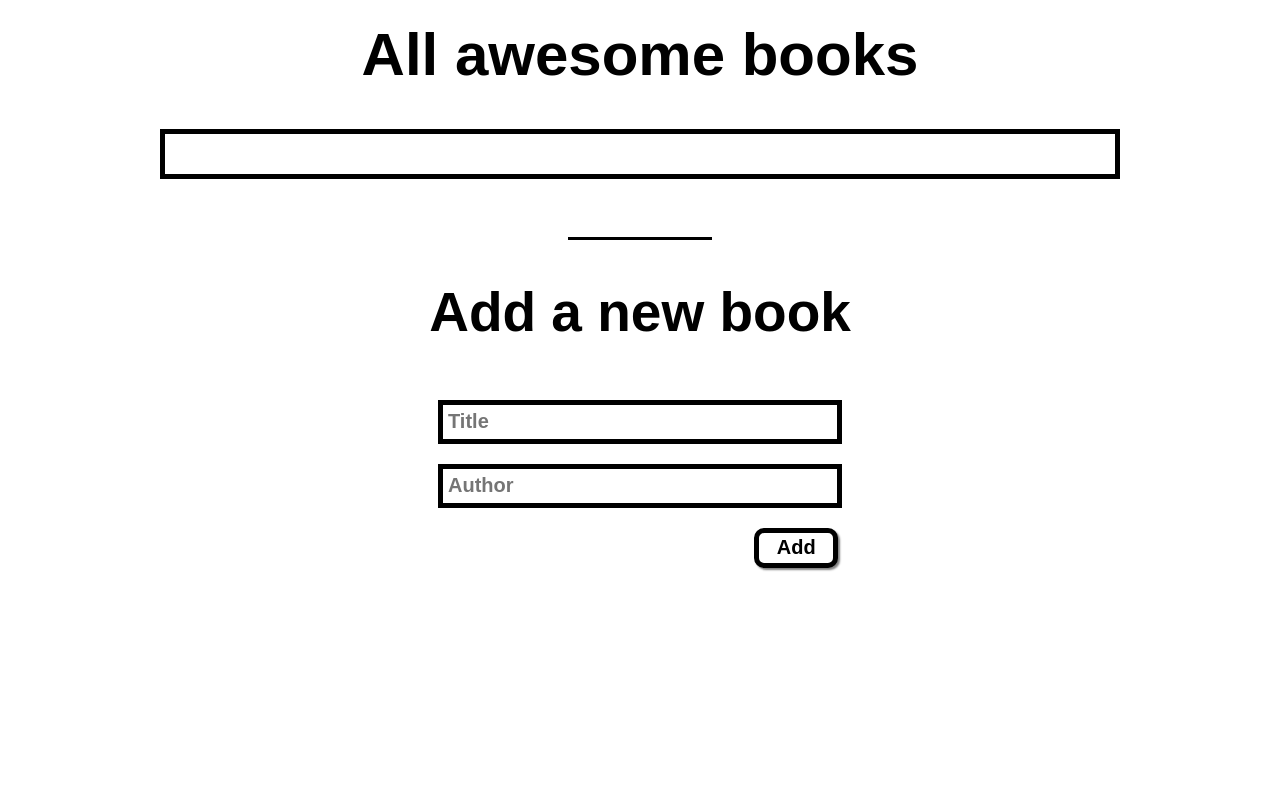
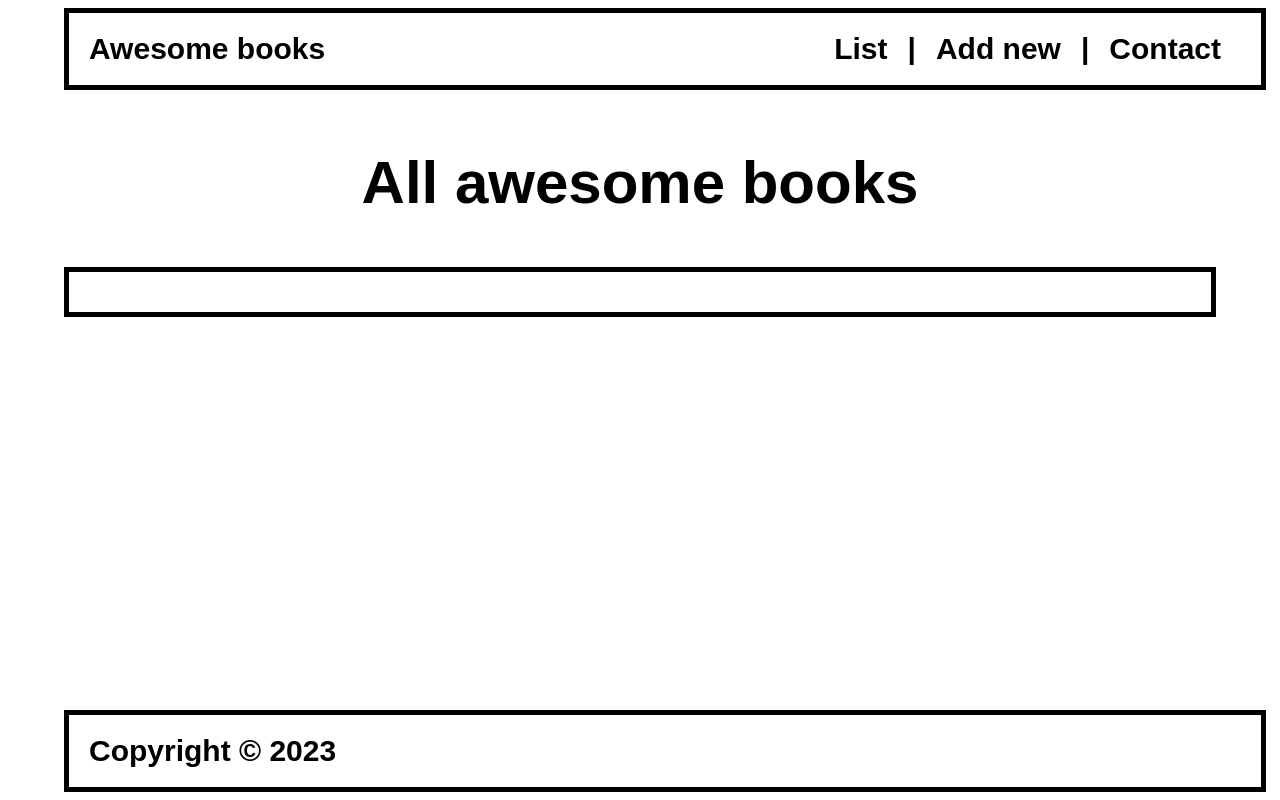
Before and after one commit to CVILLA09/Awesome-books, a website: page index.html in a window 1280 px wide. Drawn offline with Linux system fonts and the light colour scheme.

Commit message:
Update html/css/js to apply navigation functionality and styles

```diff
--- a/index.html
+++ b/index.html
@@ -9,20 +9,46 @@
 </head>
 
 <body>
-    <div id="main-container" class="main-container">
+    <header>
+        <nav>
+            <p class="header-title">Awesome books</p>
+            <ul id="navbar" class="navbar">
+                <li><a href="#" class="nav-link" data-section="main-container">List</a></li>
+                <li class="separator">|</li>
+                <li><a href="#" class="nav-link" data-section="second-container">Add new</a></li>
+                <li class="separator">|</li>
+                <li><a href="#" class="nav-link" data-section="contact-info">Contact</a></li>
+            </ul>
+        </nav>
+    </header>
+    <section id="main-container" class="main-container">
         <h1 class="main-title">All awesome books</h1>
         <div id="book-list" class="book-list">
             <!-- Books will be added here -->
         </div>
-        <br />
-        <hr>
+    </section>
+    <section id="second-container" class="second-container hidden">
         <h2 class="secondary-title">Add a new book</h2>
         <form id="book-form" class="book-form">
             <input type="text" id="title" placeholder="Title" required>
             <input type="text" id="author" placeholder="Author" required>
             <button type="submit" class="add-button">Add</button>
         </form>
-    </div>
+    </section>
+    <section id="contact-info" class="contact-info hidden">
+        <div class="contact-info-content">
+            <h1>Contact Information</h1>
+            <p>Do you have questions or you just want to say "Hello"? <br />You can reach out to us!</p>
+            <ul>
+                <li>Our email: mail@mail.com</li>
+                <li>Our phone number: 0043586534422</li>
+                <li>Our address: Streetname 22, 84503 City, Country</li>
+            </ul>
+        </div>
+    </section>
+    <footer>
+        <p>Copyright &copy; 2023</p>
+    </footer>
     <script src="script.js"></script>
 </body>
 
--- a/script.js
+++ b/script.js
@@ -77,5 +77,40 @@ form.addEventListener('submit', (event) => {
   document.getElementById('author').value = '';
 });
 
-// Display the books when the page loads
-window.onload = () => myBooks.displayBooks();
+// Display the books and the first section when the page loads
+window.onload = () => {
+  myBooks.displayBooks();
+  showSection('main-container'); // Show the first section
+};
+
+// Display the navigation links when clicked
+
+// Select all navigation links
+const navLinks = document.querySelectorAll('.nav-link');
+
+// Function to show a section and hide the others
+function showSection(sectionId) {
+  // Select all sections
+  const sections = document.querySelectorAll('section');
+
+  // Hide all sections
+  sections.forEach((section) => {
+    section.style.display = 'none'; // Use inline styles to hide the sections
+  });
+
+  // Show the section with the given id
+  const sectionToShow = document.getElementById(sectionId);
+  sectionToShow.style.display = 'block'; // Use inline styles to show the section
+}
+
+// Add event listeners to the navigation links
+navLinks.forEach((link) => {
+  link.addEventListener('click', (event) => {
+    // Prevent the default action
+    event.preventDefault();
+
+    // Show the section that corresponds to the clicked link
+    const sectionId = event.target.getAttribute('data-section');
+    showSection(sectionId);
+  });
+});
--- a/style.css
+++ b/style.css
@@ -7,9 +7,63 @@ body {
   align-items: center;
 }
 
+/* HEADER SECTION */
+header {
+  border: 5px solid black;
+  padding: 20px;
+  margin: 0;
+  margin-top: 1vh;
+  width: 90%;
+  height: 4vh;
+  font-size: 30px;
+  position: fixed;
+  top: 0;
+  left: 5%;
+  right: 5%;
+  display: flex;
+  align-items: center;
+}
+
+nav {
+  display: flex;
+  justify-content: space-between;
+  width: 100%;
+}
+
+.header-title {
+  font-size: 30px;
+  font-weight: bolder;
+}
+
+.navbar {
+  display: flex;
+  align-items: center;
+  list-style: none;
+  padding: 0;
+}
+
+.nav-link {
+  font-size: 30px;
+  font-style: normal;
+  padding: 20px;
+  text-decoration: none;
+  color: inherit;
+  font-weight: bolder;
+}
+
+.separator {
+  height: auto;
+  font-weight: bolder;
+}
+
+/* MAIN CONTAINER */
+
 .main-container {
-  width: 75%;
+  width: 90%;
   margin: auto;
+  margin-top: 16vh;
+  left: 5%;
+  right: 5%;
 }
 
 .main-title {
@@ -24,6 +78,8 @@ body {
   margin: 20px 0;
   max-height: 40vh;
   overflow-y: auto;
+  left: 5%;
+  right: 5%;
 }
 
 .book-list div {
@@ -63,10 +119,19 @@ body {
   box-shadow: 2px 2px 2px gray;
 }
 
+.second-container {
+  width: 90%;
+  margin: auto;
+  margin-top: 16vh;
+  left: 5%;
+  right: 5%;
+  display: none;
+}
+
 .secondary-title {
   text-align: center;
-  margin-top: 40px;
-  font-size: 55px;
+  margin-top: 30px;
+  font-size: 60px;
 }
 
 .book-form {
@@ -77,11 +142,11 @@ body {
 }
 
 .book-form input {
-  margin: 10px 0;
+  margin: 30px 0;
   border: 5px solid black;
   padding: 5px;
-  width: 30vw;
-  height: 3vh;
+  width: 40vw;
+  height: 4vh;
   font-size: 20px;
   font-weight: bold;
 }
@@ -103,16 +168,58 @@ body {
   width: 6.6vw;
   height: 5vh;
   align-self: center;
-  font-size: 20px;
+  font-size: 25px;
   font-weight: bold;
   margin-left: auto;
-  margin-right: 22vw;
+  margin-right: 24.5vw;
   background-color: #fff;
 }
 
-hr {
-  width: 15%;
-  margin: 20px auto;
-  border: none;
-  border-top: 3px solid black;
+.contact-info {
+  width: 90%;
+  height: 60%;
+  margin: auto;
+  margin-top: 16vh;
+  display: flex;
+  flex-direction: column;
+  justify-content: center;
+  align-items: center;
+  font-size: xx-large;
+  font-weight: bolder;
 }
+
+.contact-info-content {
+  text-align: start;
+  line-height: 1.5;
+  width: 80%; /* Adjust this value as per your needs */
+  margin-left: 20vw;
+}
+
+.contact-info-content h1 {
+  text-align: center;
+  width: 100%;
+  margin-left: -10vw;
+  font-size: 60px;
+  margin-top: 30px;
+}
+
+footer {
+  border: 5px solid black;
+  padding: 20px;
+  margin: 0;
+  width: 90%;
+  height: 4vh;
+  font-size: 30px;
+  font-weight: bolder;
+  position: fixed;
+  bottom: 0;
+  left: 5%;
+  right: 5%;
+  margin-bottom: 1vh;
+  display: flex;
+  align-items: center;
+}
+
+.hidden {
+  display: none;
+}
```
